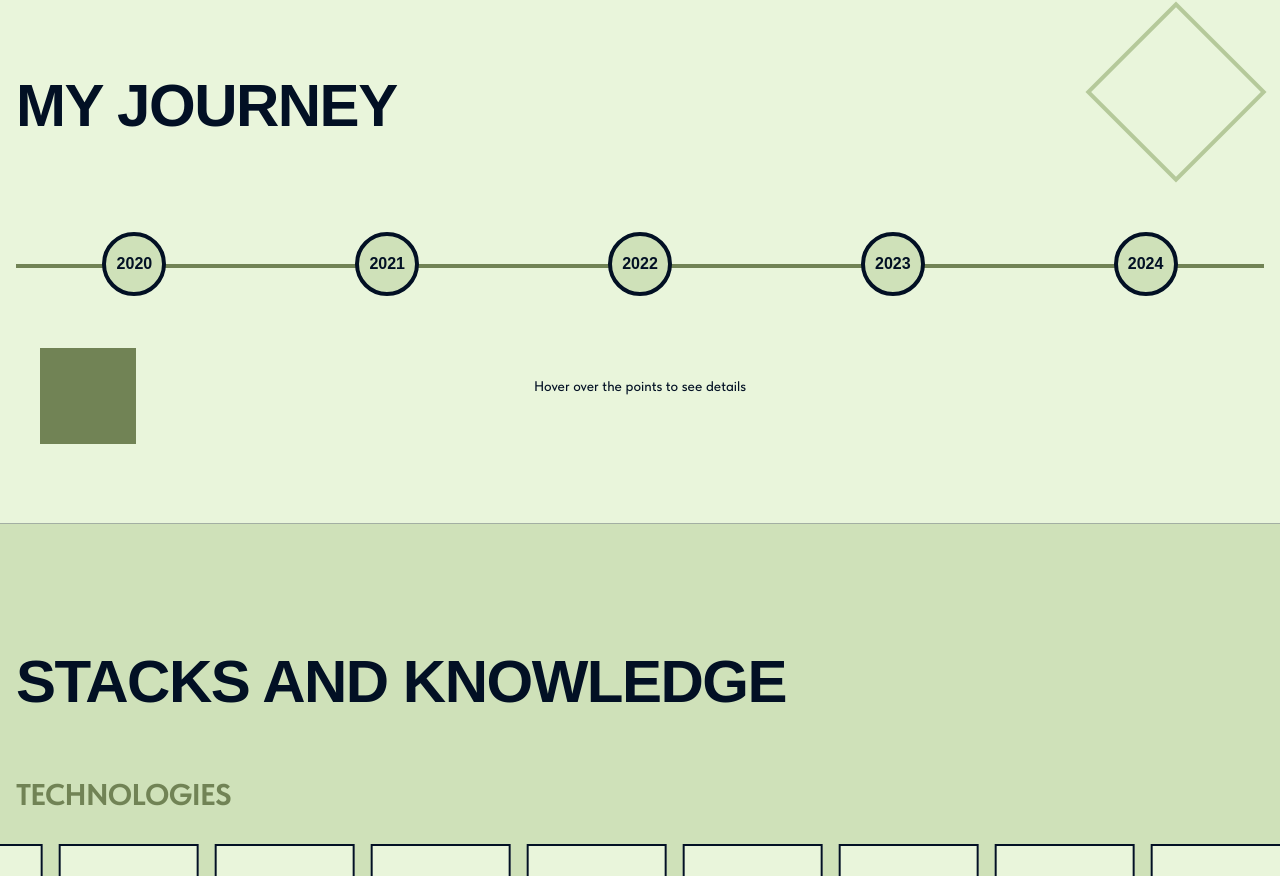
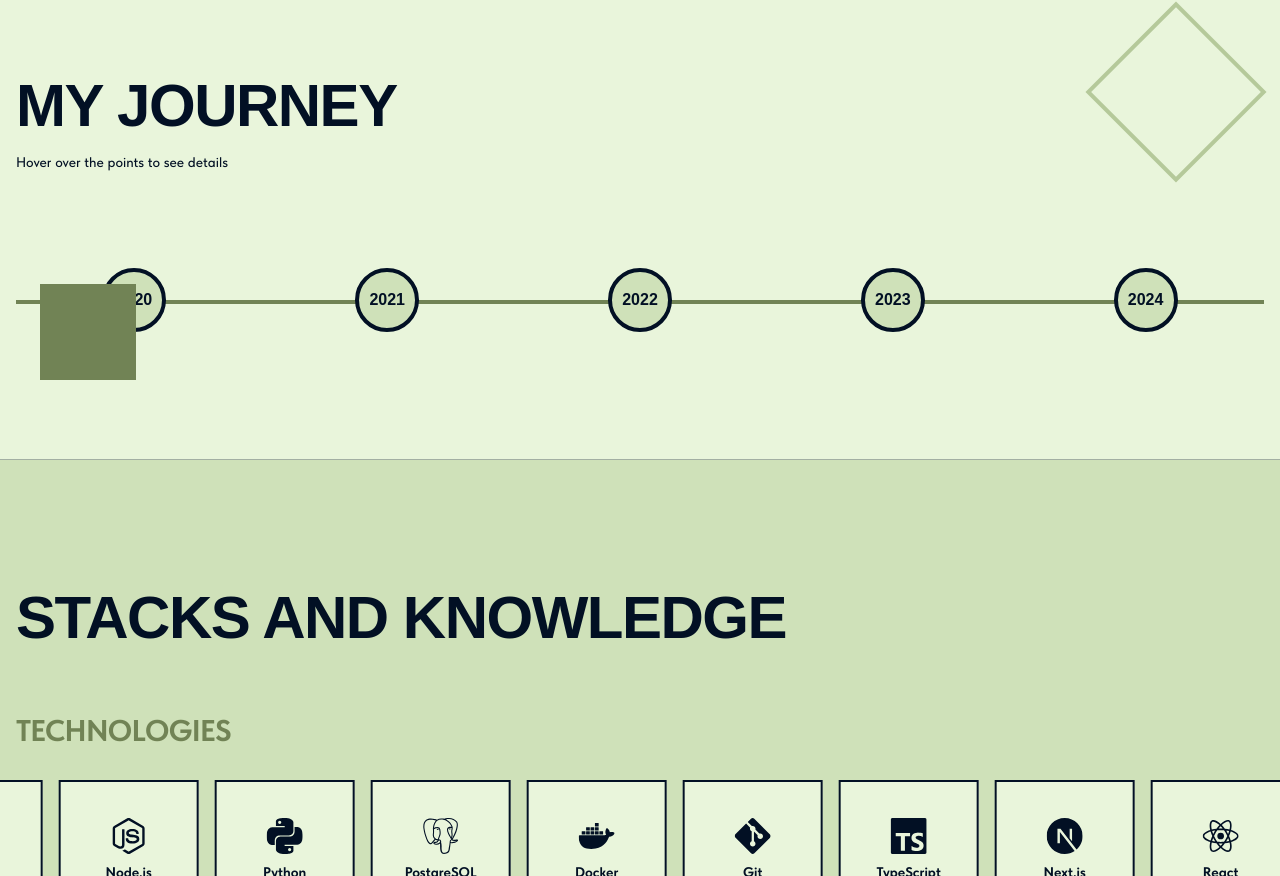
Before and after one commit to jovisf/personal-page, a Next.js app: page /en in a window 1280 px wide. Shown: the part 1732-2608 px from the top of the page. Built offline with nearby package versions, Linux system fonts and the light colour scheme; no server answers; a web font is replaced by a local one.

Commit message:
styles: change instruction timeline position

```diff
--- a/src/components/sections/Timeline/Timeline.tsx
+++ b/src/components/sections/Timeline/Timeline.tsx
@@ -67,10 +67,19 @@ export function Timeline({ className }: TimelineProps) {
         <motion.h2
           {...animationProps}
           variants={fadeInUp}
-          className="text-4xl md:text-5xl lg:text-6xl font-extrabold uppercase tracking-tight mb-16 md:mb-24 text-light-text dark:text-dark-text"
+          className="text-4xl md:text-5xl lg:text-6xl font-extrabold uppercase tracking-tight mb-4 text-light-text dark:text-dark-text"
         >
           {t('title')}
         </motion.h2>
+
+        {/* Instruction Text */}
+        <motion.p
+          {...animationProps}
+          variants={fadeInUp}
+          className="mb-16 md:mb-24 text-start font-medium text-sm text-light-text dark:text-dark-text opacity-60"
+        >
+          {isDesktop ? t('instructionDesktop') : t('instructionMobile')}
+        </motion.p>
 
         {/* Timeline Container */}
         <div className="relative">
@@ -119,14 +128,7 @@ export function Timeline({ className }: TimelineProps) {
             ))}
           </motion.div>
 
-          {/* Instruction Text */}
-          <motion.p
-            {...animationProps}
-            variants={fadeInUp}
-            className="mt-16 md:mt-20 text-center font-medium text-sm text-light-text dark:text-dark-text opacity-60"
-          >
-            {isDesktop ? t('instructionDesktop') : t('instructionMobile')}
-          </motion.p>
+
         </div>
       </div>
 
```
